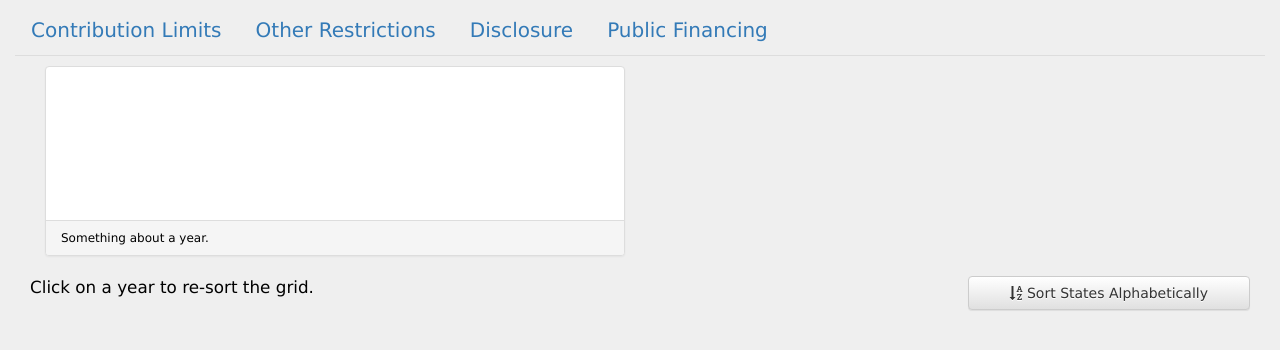
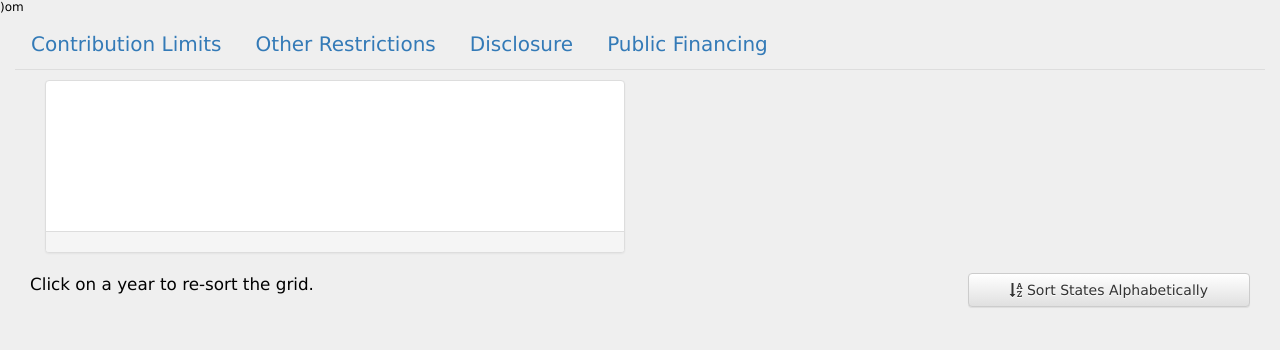
Before and after one commit to cfinst/cfinst.github.io, a Jekyll site: the page built from grid/index.md, in a window 1280 px wide. Shown: the top 350 px of the page. Built offline with Jekyll 4.4.1, drawn with Linux system fonts in a browser that asks for light colours.

Commit message:
Remove placeholder text.

```diff
--- a/_layouts/default.html
+++ b/_layouts/default.html
@@ -1,4 +1,4 @@
-{% include head.html %}
+)om{% include head.html %}
 
 <body>
 <header class="container-fluid">
@@ -13,7 +13,6 @@
           <svg id="map"></svg>
         </div><!--.panel-body-->
         <div class="panel-footer">
-          Something about a year.
         </div><!--.panel-footer-->
       </div><!--.panel.panel-default-->
     </section><!--.col-lg-8-->
```
